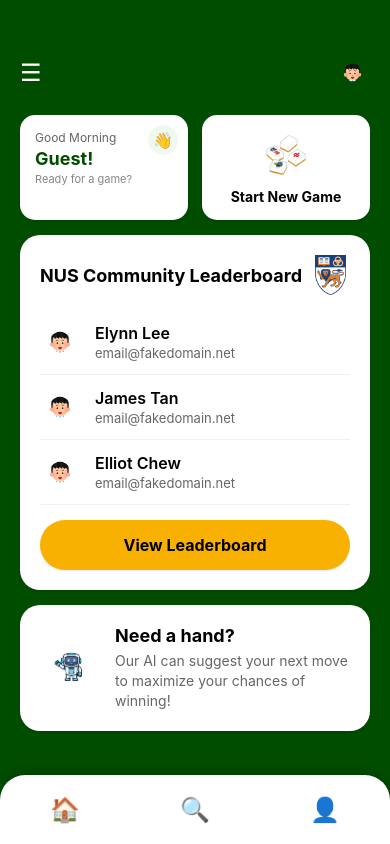
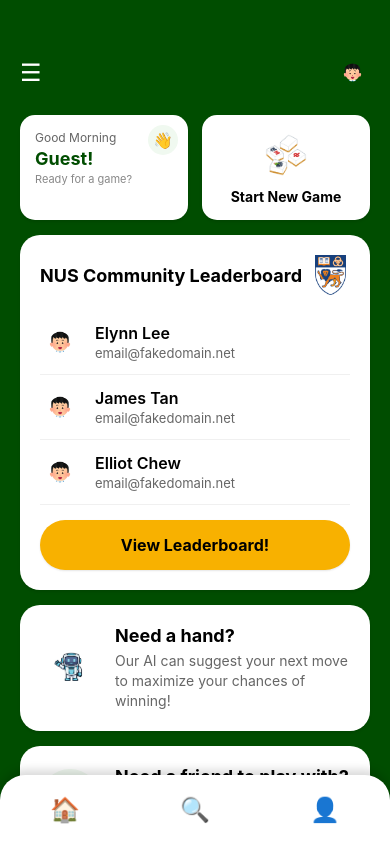
Before and after one commit to wantonkailans/MahjongLah, a React Native app: screen /Home in a window 390 px wide. Built offline with nearby package versions, Linux system fonts and the light colour scheme; no server answers.

Commit message:
final homescreen

```diff
--- a/screens/HomeScreen/HomeScreen.tsx
+++ b/screens/HomeScreen/HomeScreen.tsx
@@ -158,7 +158,7 @@ export default function HomeScreen() {
           </View>
 
           <TouchableOpacity style={styles.kakiButton} onPress={() => console.log('Find Kaki pressed')}>
-            <Text style={styles.kakiButtonText}>View Leaderboard</Text>
+            <Text style={styles.kakiButtonText}>View Leaderboard!</Text>
           </TouchableOpacity>
         </View>
 
@@ -177,6 +177,23 @@ export default function HomeScreen() {
             <Text style={styles.aiTitle}>Need a hand?</Text>
             <Text style={styles.aiDescription}>
               Our AI can suggest your next move to maximize your chances of winning!
+            </Text>
+          </View>
+        </TouchableOpacity>
+
+        {/* Friend Finder Section */}
+        <TouchableOpacity
+          onPress={() => console.log('Mahjong Kaki Finder pressed')}
+          activeOpacity={0.8}
+          style={styles.friendSection}
+        >
+          <View style={styles.friendIconContainer}>
+            <Text style={styles.friendEmoji}>👥</Text>
+          </View>
+          <View style={styles.friendTextContainer}>
+            <Text style={styles.friendTitle}>Need a friend to play with?</Text>
+            <Text style={styles.friendDescription}>
+              Use our Mahjong Kaki Finder to find more friends!
             </Text>
           </View>
         </TouchableOpacity>
@@ -244,11 +261,17 @@ const styles = StyleSheet.create({
   leaderboardEmail: { fontSize: 13, color: '#666' },
   kakiButton: { backgroundColor: '#F8B100', borderRadius: 25, paddingVertical: 15, paddingHorizontal: 20, width: '100%', alignItems: 'center', marginTop: 15, elevation: 2, shadowColor: '#000', shadowOffset: { width: 0, height: 1 }, shadowOpacity: 0.1, shadowRadius: 2 },
   kakiButtonText: { color: '#000', fontWeight: 'bold', fontSize: 16 },
-  aiSection: { backgroundColor: '#fff', borderRadius: 20, width: '100%', padding: 20, flexDirection: 'row', alignItems: 'center', elevation: 3, shadowColor: '#000', shadowOffset: { width: 0, height: 2 }, shadowOpacity: 0.1, shadowRadius: 3 },
+  aiSection: { backgroundColor: '#fff', borderRadius: 20, width: '100%', padding: 20, flexDirection: 'row', alignItems: 'center', elevation: 3, shadowColor: '#000', shadowOffset: { width: 0, height: 2 }, shadowOpacity: 0.1, shadowRadius: 3, marginBottom: 15 },
   aiImage: { width: 60, height: 60, resizeMode: 'contain', marginRight: 15 },
   aiTextContainer: { flex: 1 },
   aiTitle: { fontSize: 18, fontWeight: 'bold', color: '#000', marginBottom: 5 },
   aiDescription: { fontSize: 14, color: '#666', lineHeight: 20 },
+  friendSection: { backgroundColor: '#fff', borderRadius: 20, width: '100%', padding: 20, flexDirection: 'row', alignItems: 'center', elevation: 3, shadowColor: '#000', shadowOffset: { width: 0, height: 2 }, shadowOpacity: 0.1, shadowRadius: 3 },
+  friendIconContainer: { width: 60, height: 60, borderRadius: 30, backgroundColor: '#f0f9f0', justifyContent: 'center', alignItems: 'center', marginRight: 15 },
+  friendEmoji: { fontSize: 30 },
+  friendTextContainer: { flex: 1 },
+  friendTitle: { fontSize: 18, fontWeight: 'bold', color: '#000', marginBottom: 5 },
+  friendDescription: { fontSize: 14, color: '#666', lineHeight: 20 },
   bottomNavBar: { flexDirection: 'row', justifyContent: 'space-around', alignItems: 'center', backgroundColor: '#fff', paddingVertical: 15, paddingBottom: Platform.OS === 'ios' ? 25 : 15, borderTopLeftRadius: 25, borderTopRightRadius: 25, position: 'absolute', bottom: 0, left: 0, right: 0, elevation: 10, shadowColor: '#000', shadowOffset: { width: 0, height: -5 }, shadowOpacity: 0.15, shadowRadius: 10 },
   navItem: { flex: 1, alignItems: 'center', paddingVertical: 5 },
   navIconContainer: { alignItems: 'center', justifyContent: 'center' },
```
